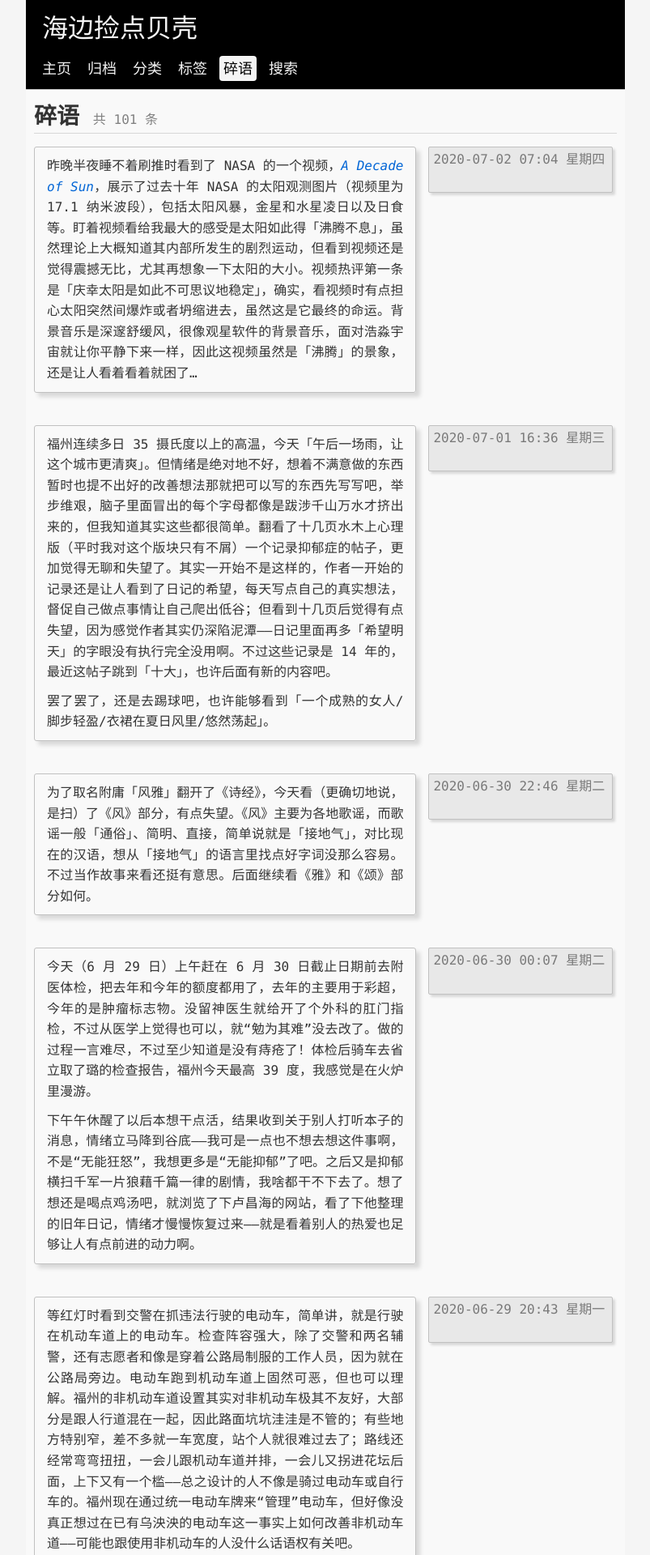
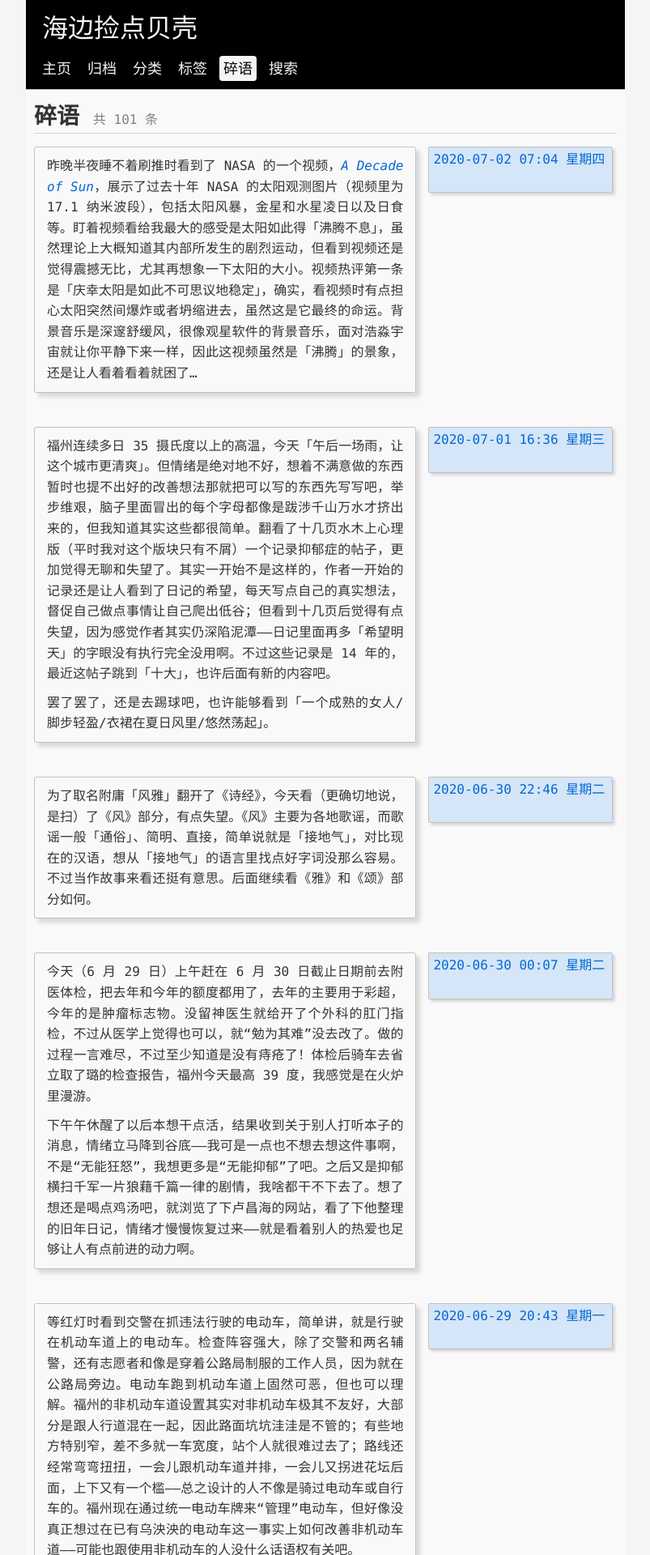
Before and after one commit to xienotes/xienotes.github.io, a Jekyll site: the page built from notes/index.html, in a window 1280 px wide. Shown: the top 1920 px of the page at 81% size, without its empty margins (238-1041 px from the left). Built offline with Jekyll 4.4.1, drawn with Linux system fonts in a browser that asks for light colours; the list of posts is cut into pages by our own code.

Commit message:
minor change on note date

```diff
--- a/assets/css/default.css
+++ b/assets/css/default.css
@@ -58,7 +58,7 @@ p.post-exerpt {
 .note-container {
     /*margin-left: 40px; */
     margin-right: 5px;
-    margin-bottom: 40px;
+    margin-bottom: 42px;
     border-radius: 5px 5px 3px 3px;
     display: flex;
 }
@@ -73,9 +73,11 @@ p.post-exerpt {
 }
 
 .note-date {
-    color:rgb(121, 121, 121);
+    /* color:rgb(121, 121, 121); */
     font-weight:500;
-    background-color: #e8e8e8;
+    /*background-color: #e8e8e8;*/
+    color: #0366d6;
+    background-color: #d4e6f7;
     padding: 2px 0px 2px 5px;
     border-radius: 2px 2px 2px 2px;
     /* border-bottom: 0.2px solid #d8d8d8;
```
